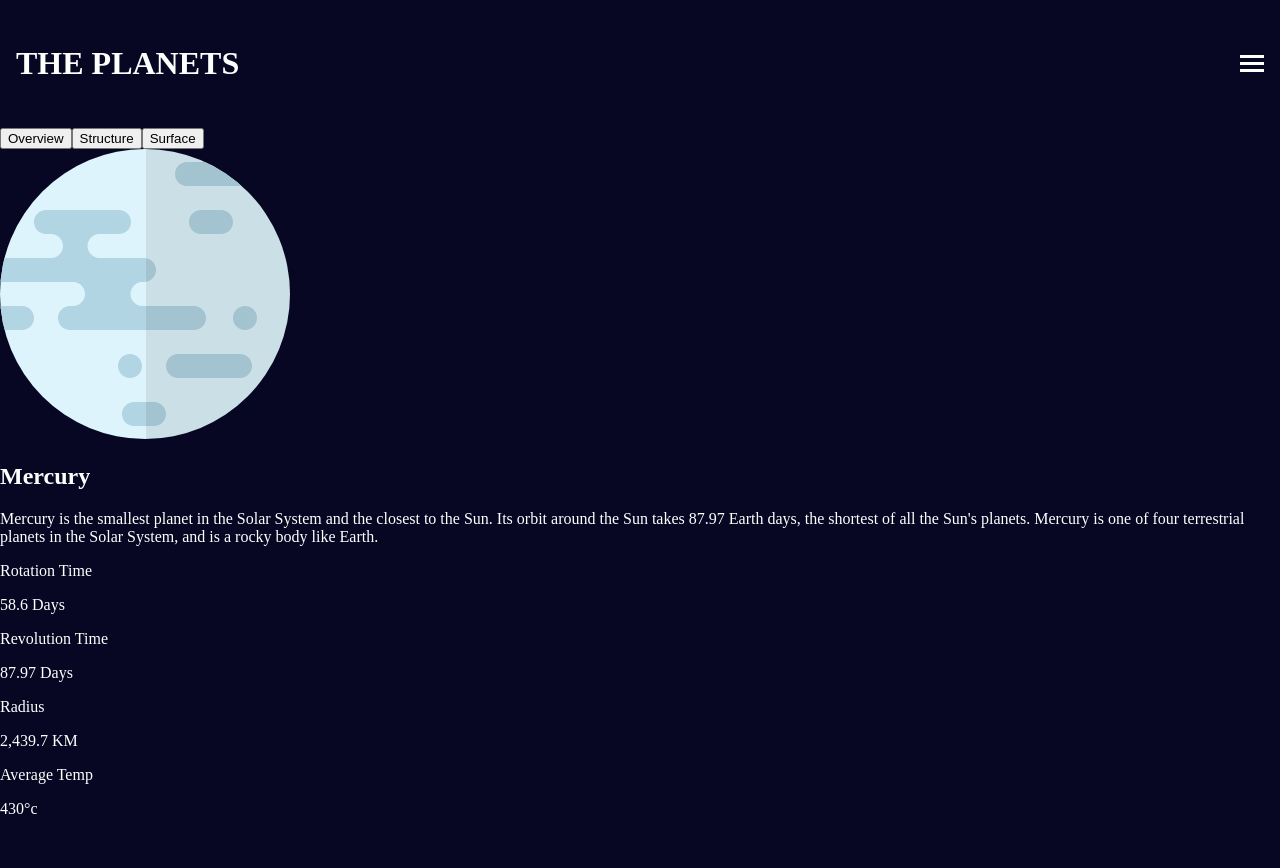
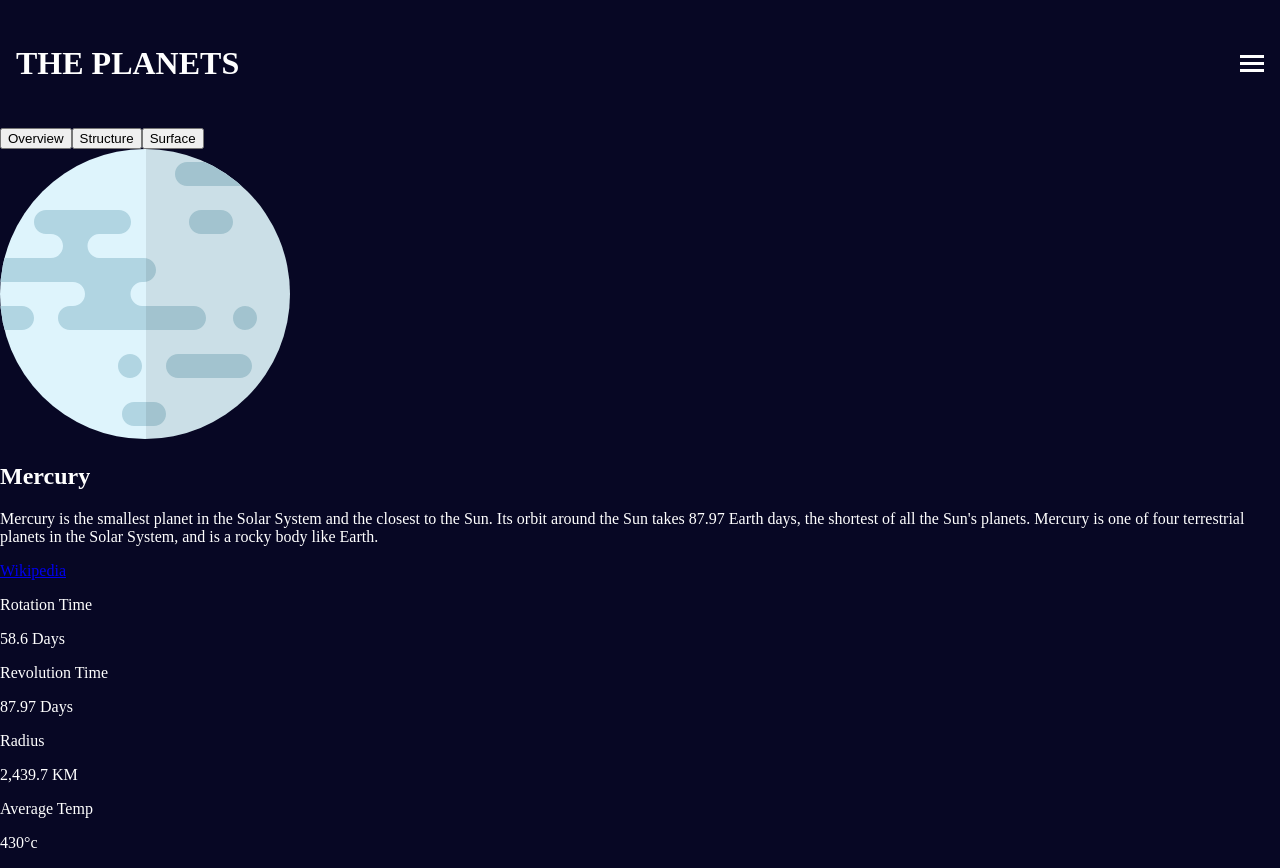
Before and after one commit to maha404/planets-fact-site, a React (Vite) app in the folder planets-fact-site/: page /Mercury in a window 1280 px wide. Before the commit the page ends 834 px from the top, so only its background shows below. Built offline with nearby package versions, Linux system fonts and the light colour scheme.

Commit message:
feat: add source links to content sections in Mercury page

```diff
--- a/planets-fact-site/src/Pages/MercuryPage.tsx
+++ b/planets-fact-site/src/Pages/MercuryPage.tsx
@@ -25,16 +25,19 @@ export default function Mercury() {
             case "overview":
                 return {
                     content: mercuryData.overview.content,
+                    source: mercuryData.overview.source,
                     images: [mercuryData.images.planet]
                 };
             case "structure":
                 return {
                     content: mercuryData.structure.content,
+                    source: mercuryData.structure.source,
                     images: [mercuryData.images.internal]
                 };
             case "surface":
                 return {
                     content: mercuryData.geology.content,
+                    source: mercuryData.geology.source,
                     images: [mercuryData.images.planet, mercuryData.images.geology]
                 };
             default:
@@ -42,7 +45,7 @@ export default function Mercury() {
         }
     };
 
-    const { content, images } = getContent();
+    const { content, source, images } = getContent();
 
     return (
         <>
@@ -59,6 +62,7 @@ export default function Mercury() {
                 <div className="planet-content">
                     <h2>{mercuryData?.name || "Loading..."}</h2>
                     <p>{content}</p>
+                    <a href={source} target="_blank">Wikipedia</a>
                 </div>
 
                 <InfoCard title="Rotation Time" value={mercuryData?.rotation || "Loading..."} />
```
